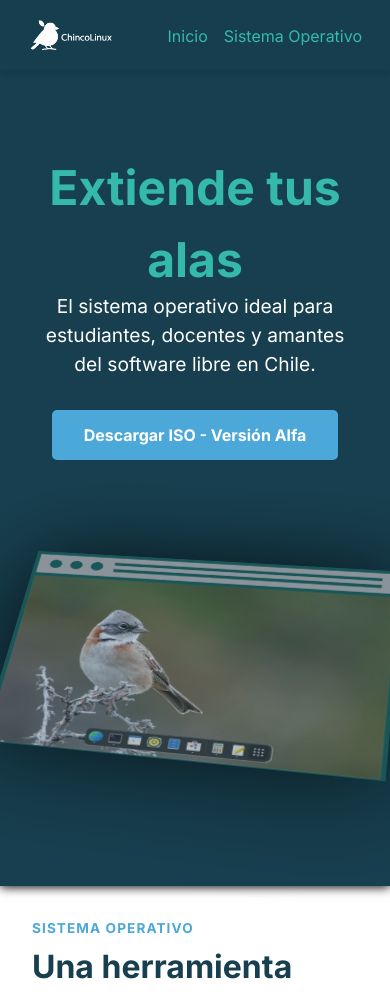
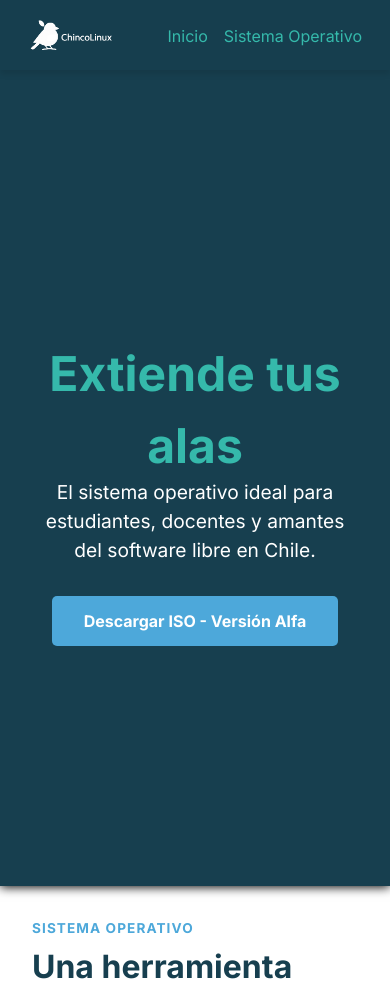
Before and after one commit to Daniel-um8/ChincoLinux-Web, a Django app: page / in a window 390 px wide; the page is wider, and only the part inside the window is pictured. Shown: the top 996 px of that part. Run offline with Django 5.2, Linux system fonts and the light colour scheme.

```diff
--- a/sitio/static/sitio/css/hero.css
+++ b/sitio/static/sitio/css/hero.css
@@ -220,9 +220,11 @@
   }
 
   .imageContainer {
+    width: 0;
+    height: 0;
     margin-left: 0;
-    margin-bottom: 2rem;
-    padding: 5rem;
+    /* margin-bottom: 2rem;
+    padding: 5rem; */
 
   }
 
```
